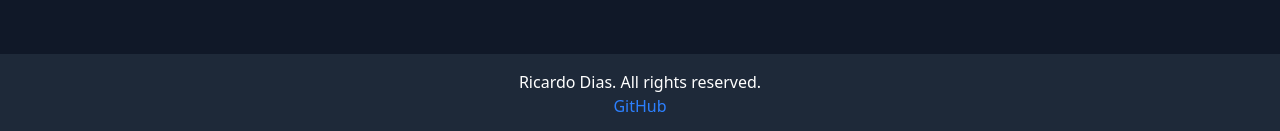
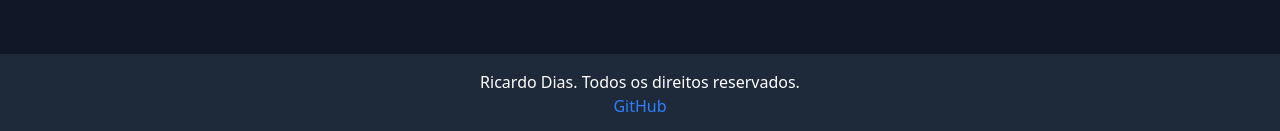
Before and after one commit to ricardond/cardo.dev, a Next.js app: page / in a window 1280 px wide. Shown: the part 666-797 px from the top of the page. Built offline with nearby package versions, Linux system fonts and the light colour scheme.

Commit message:
Update css

```diff
--- a/src/components/Card.tsx
+++ b/src/components/Card.tsx
@@ -9,7 +9,7 @@ interface Cardprops{
 
 export default function Card({titulo, desc, image, abrirProjeto}: Cardprops){
     return(
-        <div className="flex flex-col w-90 h-90 max-w-90 min-w-50 rounded-lg p-3 cursor-pointer border border-gray-200 shadow-sm hover:bg-gray-100 dark:bg-gray-800 dark:border-gray-700 dark:hover:bg-gray-700">
+        <div className="flex flex-col w-90 h-90 max-w-90 min-w-50 rounded-lg p-3 cursor-pointer border border-gray-200 shadow-sm hover:bg-gray-800 dark:bg-gray-800 dark:border-gray-700 dark:hover:bg-gray-700">
             <Image className="w-full h-50 rounded-2xl" src={image} alt={titulo} width={500} height={300} />
             <h2 className="text-amber-300 text-2xl">{titulo}</h2>
             <p className="text-white">{desc}</p>
--- a/src/components/Footer.tsx
+++ b/src/components/Footer.tsx
@@ -3,7 +3,7 @@
 export default function Footer() {
     return(
         <footer className="bg-gray-800 text-white text-center py-4 fixed bottom-0 w-full">
-            <p>Ricardo Dias. All rights reserved.</p>
+            <p>Ricardo Dias. Todos os direitos reservados.</p>
             <a href="https://github.com/ricardond" className="text-blue-500 hover:text-blue-700">GitHub</a>
         </footer>
     )
```
Also changed, not shown: tsconfig.json (+23 -5 lines).
